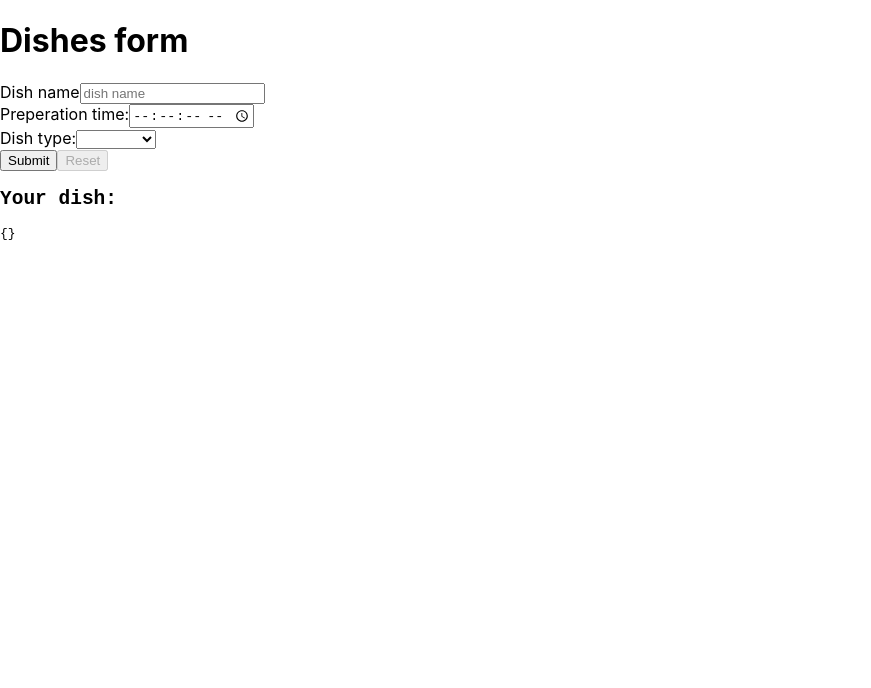
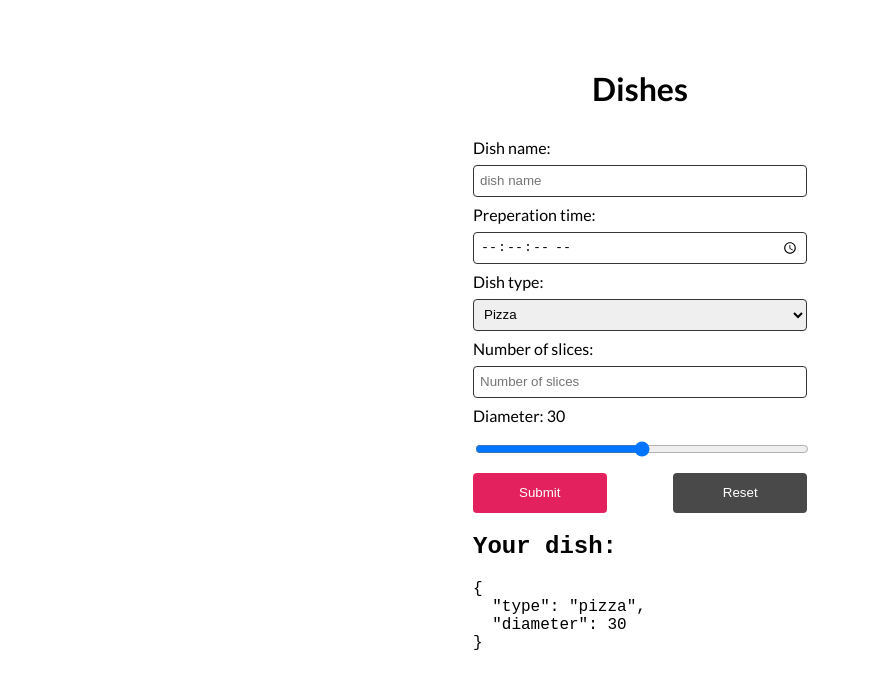
Before and after one commit to PiotrMiszczak/FinalForm, a React (Create React App) app: page / in a window 1280 px wide. Shown: the top 688 px of the page, without its empty margins (0-871 px from the left). Built offline with nearby package versions, Linux system fonts and the light colour scheme.

Commit message:
Added styles:layout, alerts, buttons'

```diff
--- a/src/App.js
+++ b/src/App.js
@@ -19,7 +19,7 @@ xhr.setRequestHeader("Content-Type", "application/json");
 xhr.onreadystatechange = function () {
    if (xhr.readyState === 4) {
       console.log(xhr.status);
-      console.log(xhr.responseText);
+      alert(xhr.responseText);
    }};
 
 
@@ -50,7 +50,7 @@ const composeValidators =
 function App() {
   return (
     <main className="main">
-      <h1>Dishes form</h1>
+      <h1>Dishes</h1>
       <Form
         onSubmit={onSubmit}
         render={({ handleSubmit, form, submitting, pristine, values }) => (
@@ -58,14 +58,15 @@ function App() {
             <Field name="name" validate={required}>
               {({ input, meta }) => (
                 <div>
-                  <label>Dish name</label>
+                  <label htmlFor='name' className='label'>Dish name:</label>
                   <input
                   {...input}
                     type="text"
-                    className={meta.error && meta.touched && "input-alert"}
+                    id='name'
+                    className={meta.error && meta.touched ? " input input-alert" : 'input'}
                     placeholder="dish name"
                   />
-                  {meta.error && meta.touched && <span>{meta.error}</span>}
+                  {meta.error && meta.touched && <span className='error'>{meta.error}</span>}
                 </div>
               )}
             </Field>
@@ -73,17 +74,16 @@ function App() {
             <Field name="preparation_time" validate={required}>
               {({ input, meta }) => (
                 <div>
-                 <label for="appt">Preperation time:</label>
+                 <label htmlFor="preperation_time">Preperation time:</label>
 
-                 <input {...input} id="appt-time" type="time" name="appt-time" step="2" />
-                  {meta.error && meta.touched && <span>{meta.error}</span>}
+                 <input {...input} id="preperation_time" type="time" className={meta.error && meta.touched ? " input input-alert" : 'input'} name="preperation_time" step="2" />
+                  {meta.error && meta.touched && <span className='error'>{meta.error}</span>}
                 </div>
               )}
             </Field>
             <div>
-              <label>Dish type:</label>
-              <Field validate={required} name="type" component="select">
-                <option />
+              <label htmlFor='type' className='label'>Dish type:</label>
+              <Field className={'input'} validate={required} id='type' name="type" component="select" initialValue='pizza'>
                 <option value="pizza">Pizza</option>
                 <option value="soup">Soup</option>
                 <option value="sandwich">Sandwich</option>
@@ -102,43 +102,52 @@ function App() {
                   <div>
                     {delete values.spiciness_scale}
                     {delete values.slices_of_bread}
-                    <label>Number of slices:</label>
+                    <label htmlFor='no_of_slices' className='label'>Number of slices:</label>
                     <input
                       {...input}
                       type="number"
+                      id='no_of_slices'
                       placeholder="Number of slices"
-                      initialValue={1}
+
+                      className={meta.error && meta.touched ? " input input-alert" : 'input'}
                     />
-                    {meta.error && meta.touched && <span>{meta.error}</span>}
+                    {meta.error && meta.touched && <span className='error'>{meta.error}</span>}
                   </div>
                 )}
               </Field>
-              <label>Diameter:</label>
+              <div>
+              <label htmlFor='diameter' className='label'>Diameter:  {values.diameter}</label>
               <Field
                 name="diameter"
+                id='diameter'
                 component="input"
+                className="input inpur-range"
                 type="range"
                 min={20}
                 max={40}
                 initialValue={30}
               />
-              {values.diameter}
+              </div>
             </Condition>
             <Condition when="type" is="soup">
-              <label>spiciness_scale:</label>
+              <div>
+              <label htmlFor='spiciness_scale' className='label'>Spiciness level:  {values.spiciness_scale}</label>
               <Field
                 name="spiciness_scale"
+                id='spiciness_scale'
                 component="input"
+                className='input input-range'
                 type="range"
                 min={1}
                 max={10}
                 initialValue={5}
               />
+              </div>
               {values.spiciness_scale &&
                 delete values.no_of_slices &&
                 delete values.diameter &&
                 delete values.slices_of_bread}
-              {values.spiciness_scale}
+
             </Condition>
             <Condition when="type" is="sandwich">
               <Field
@@ -155,27 +164,30 @@ function App() {
                     {delete values.diameter}
                     {delete values.no_of_slices}
                     {delete values.spiciness_scale}
-                    <label>Number of slices</label>
+                    <label htmlFor='slices_of_bread' className='label'>Number of slices</label>
                     <input
                       {...input}
                       type="number"
+                      id='slices_of_bread'
                       placeholder="number of slices"
                       initialValue={1}
+                      className={meta.error && meta.touched ? " input input-alert" : 'input'}
                     />
-                    {meta.error && meta.touched && <span>{meta.error}</span>}
+                    {meta.error && meta.touched && <span className='error'>{meta.error}</span>}
                   </div>
                 )}
               </Field>
             </Condition>
 
             <div className="buttons">
-              <button type="submit" disabled={submitting}>
+              <button className='button button-submit' type="submit" disabled={submitting || pristine}>
                 Submit
               </button>
               <button
                 type="button"
                 onClick={form.reset}
                 disabled={submitting || pristine}
+                className='button button-reset'
               >
                 Reset
               </button>
--- a/src/index.css
+++ b/src/index.css
@@ -1,16 +1,92 @@
+@import url('https://fonts.googleapis.com/css2?family=Lato:wght@300;400;700&display=swap');
+
 body {
   margin: 0;
-  font-family: -apple-system, BlinkMacSystemFont, 'Segoe UI', 'Roboto', 'Oxygen',
-    'Ubuntu', 'Cantarell', 'Fira Sans', 'Droid Sans', 'Helvetica Neue',
-    sans-serif;
+  font-family:'Lato', sans-serif;
   -webkit-font-smoothing: antialiased;
   -moz-osx-font-smoothing: grayscale;
+  min-height: 100vh;
+  height: 100%;
+  font-size: 16px;
 }
+
 
 *, *::after, *::before{
   box-sizing: border-box;
 
 }
+.buttons{
+  width: 100%;
+  display: flex;
+  justify-content: space-between;
+
+}
+.button{
+  width: 40%;
+  height: 2.5rem;
+  border-radius: 4px;
+  border: 1px;
+}
+
+.button-submit{
+  background-color: rgb(226, 33, 94);
+  color: white;
+  transition: all .2s ease-in-out;
+}
+.button-submit:hover{
+  cursor: pointer;
+  color: rgb(226, 33, 94);
+  background:none;
+  border: 1px solid rgb(226, 33, 94);
+  transition: all .2s ease-in-out;
+}
+.button-reset{
+  background-color: rgb(73, 73, 73);
+  color: white;
+  transition: all .2s ease-in-out;
+}
+.button-reset:hover{
+  cursor: pointer;
+  color:rgb(73, 73, 73);
+  background:none;
+  border: 1px solid rgb(73, 73, 73);
+  transition: all .2s ease-in-out;
+}
+
+.error{
+  font-size: .8rem;
+  color: red;
+
+}
+
+.form{
+  max-width: 350px;
+  width: 100%;
+  padding:0.5rem;
+}
+.form > div{
+  margin-bottom: .5rem;
+}
+.input{
+  display: block;
+  width: 100%;
+  height: 2rem;
+  margin-top: 0.5rem;
+  margin-bottom: 0;
+  border: 1px solid rgb(53, 52, 52);
+  border-radius: 4px;
+  padding:6px
+}
 .input-alert{
   border: 1px solid red;
+  box-shadow: 2px 2px 2px rgba(255, 0, 0, 0.35);
 }
+.main{
+  display: flex;
+  justify-content: flex-start;
+  flex-direction: column;
+  align-items: center;
+  height: 100%;
+  min-height: 100vh;
+  padding-top: 3rem;
+}
```
